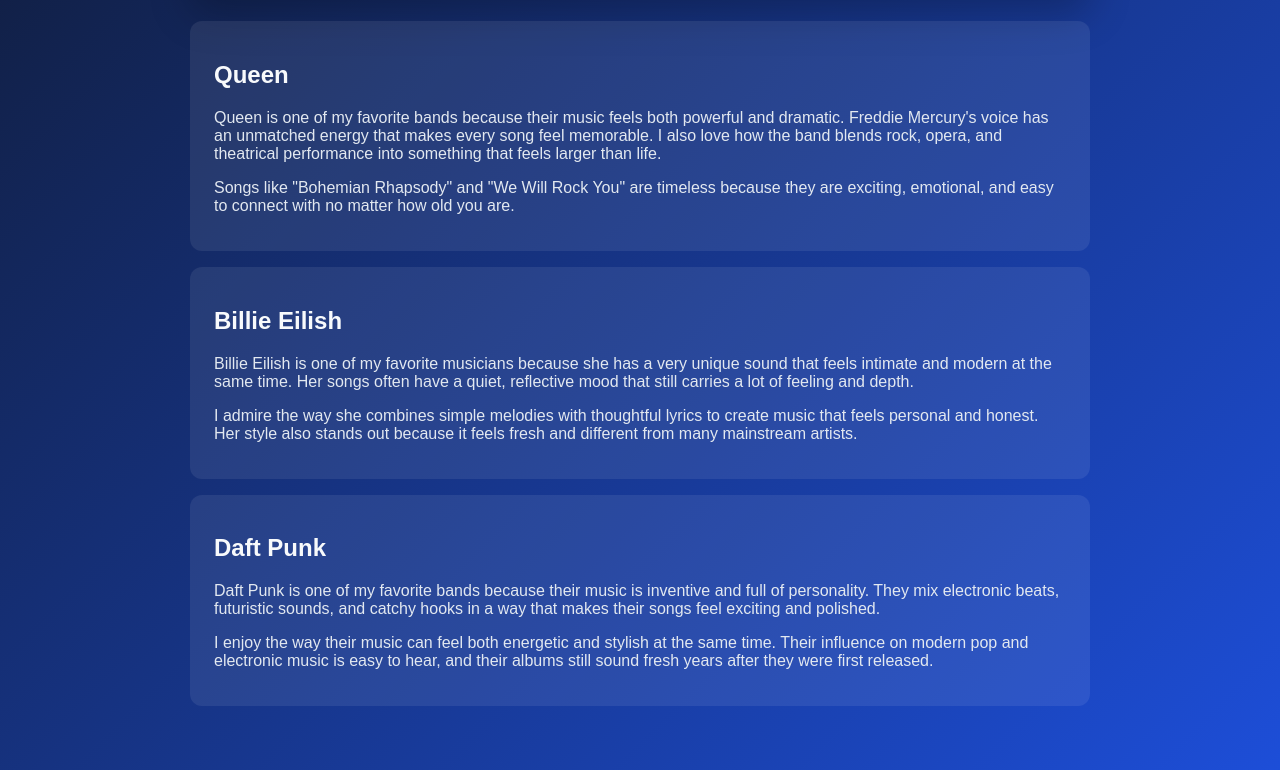
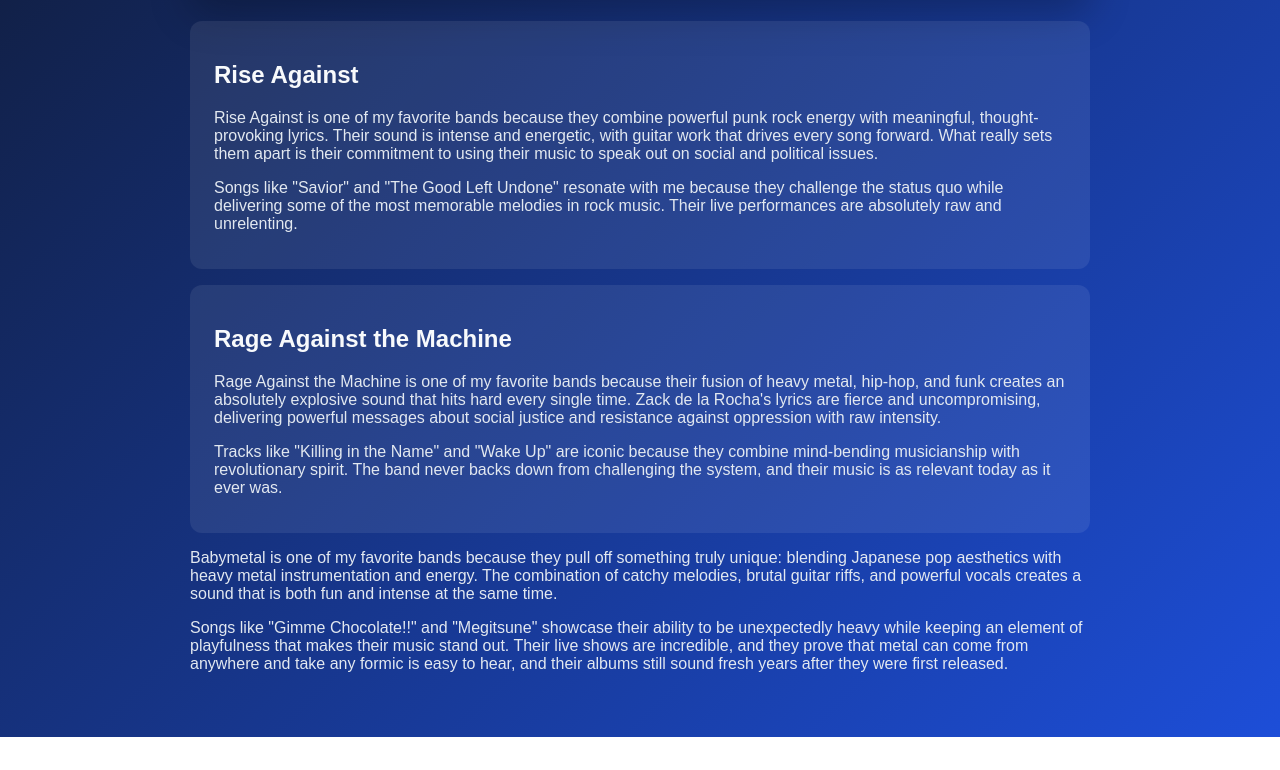
Before and after one commit to xerioc2/static-website, a plain HTML site: page index.html in a window 1280 px wide. Shown: the part 423-1193 px from the top of the page. After the commit the page ends 1160 px from the top, so only its background shows below. Drawn offline with Linux system fonts and the light colour scheme.

Commit message:
Just changing out the bands trying to narrow it down to 3 when I listen to everything is hard

```diff
--- a/index.html
+++ b/index.html
@@ -18,43 +18,46 @@
       </header>
 
       <section>
-        <h2>Queen</h2>
+        <h2>Rise Against</h2>
         <p>
-          Queen is one of my favorite bands because their music feels both powerful and dramatic.
-          Freddie Mercury's voice has an unmatched energy that makes every song feel memorable.
-          I also love how the band blends rock, opera, and theatrical performance into something
-          that feels larger than life.
+          Rise Against is one of my favorite bands because they combine powerful punk rock energy
+          with meaningful, thought-provoking lyrics. Their sound is intense and energetic, with
+          guitar work that drives every song forward. What really sets them apart is their commitment
+          to using their music to speak out on social and political issues.
         </p>
         <p>
-          Songs like "Bohemian Rhapsody" and "We Will Rock You" are timeless because they are
-          exciting, emotional, and easy to connect with no matter how old you are.
+          Songs like "Savior" and "The Good Left Undone" resonate with me because
+          they challenge the status quo while delivering some of the most memorable melodies in rock music.
+          Their live performances are absolutely raw and unrelenting.
         </p>
       </section>
 
       <section>
-        <h2>Billie Eilish</h2>
+        <h2>Rage Against the Machine</h2>
         <p>
-          Billie Eilish is one of my favorite musicians because she has a very unique sound that feels
-          intimate and modern at the same time. Her songs often have a quiet, reflective mood that
-          still carries a lot of feeling and depth.
+          Rage Against the Machine is one of my favorite bands because their fusion of heavy metal,
+          hip-hop, and funk creates an absolutely explosive sound that hits hard every single time.
+          Zack de la Rocha's lyrics are fierce and uncompromising, delivering powerful messages about
+          social justice and resistance against oppression with raw intensity.
         </p>
         <p>
-          I admire the way she combines simple melodies with thoughtful lyrics to create music that
-          feels personal and honest. Her style also stands out because it feels fresh and different
-          from many mainstream artists.
+          Tracks like "Killing in the Name" and "Wake Up" are iconic because they combine
+          mind-bending musicianship with revolutionary spirit. The band never backs down from
+          challenging the system, and their music is as relevant today as it ever was.
         </p>
       </section>
 
-      <section>
-        <h2>Daft Punk</h2>
+      <sectiBabymetal</h2>
         <p>
-          Daft Punk is one of my favorite bands because their music is inventive and full of personality.
-          They mix electronic beats, futuristic sounds, and catchy hooks in a way that makes their
-          songs feel exciting and polished.
+          Babymetal is one of my favorite bands because they pull off something truly unique: blending
+          Japanese pop aesthetics with heavy metal instrumentation and energy. The combination of catchy
+          melodies, brutal guitar riffs, and powerful vocals creates a sound that is both fun and intense
+          at the same time.
         </p>
         <p>
-          I enjoy the way their music can feel both energetic and stylish at the same time. Their
-          influence on modern pop and electronic music is easy to hear, and their albums still sound
+          Songs like "Gimme Chocolate!!" and "Megitsune" showcase their ability to be unexpectedly heavy
+          while keeping an element of playfulness that makes their music stand out. Their live shows are
+          incredible, and they prove that metal can come from anywhere and take any formic is easy to hear, and their albums still sound
           fresh years after they were first released.
         </p>
       </section>
```
